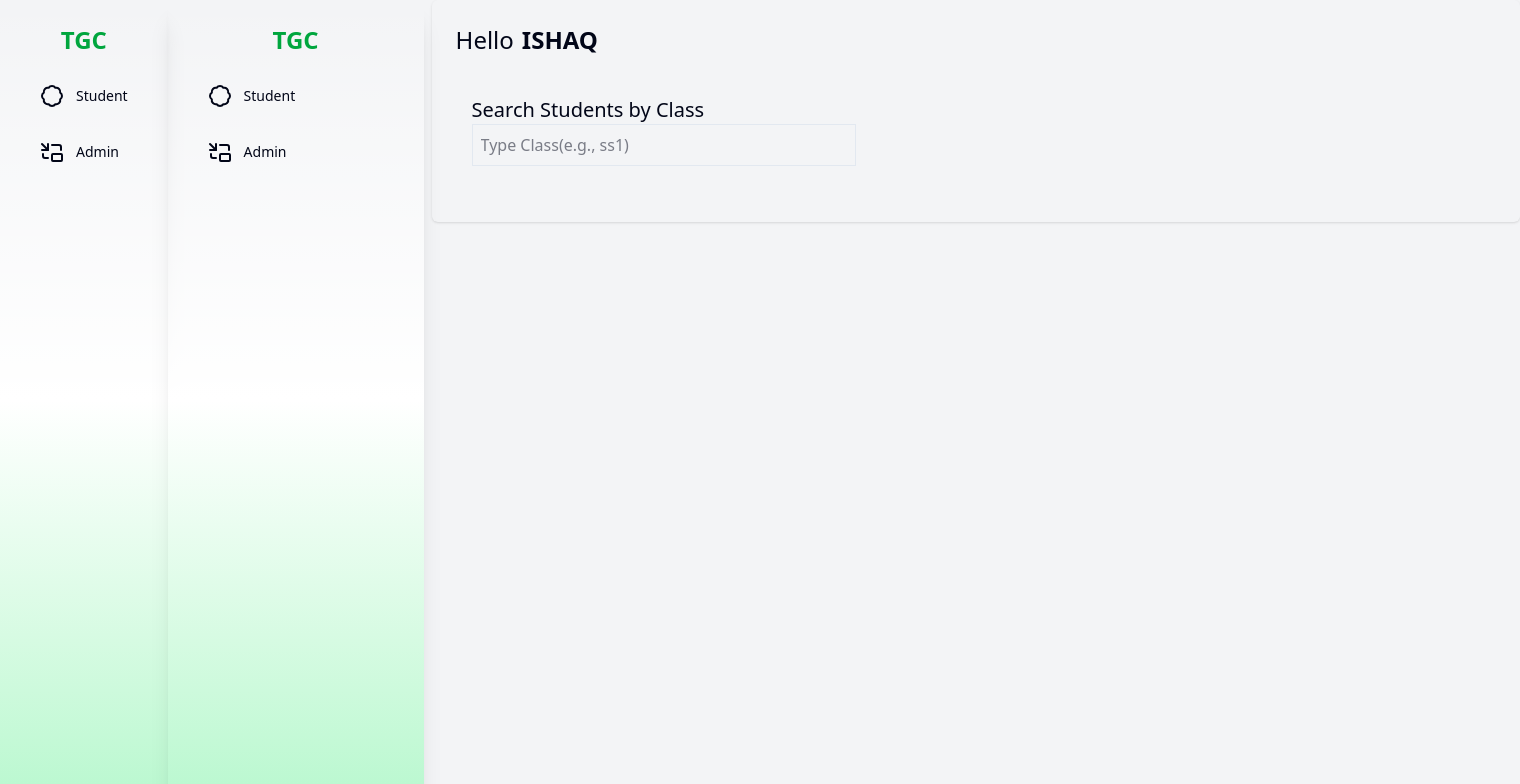
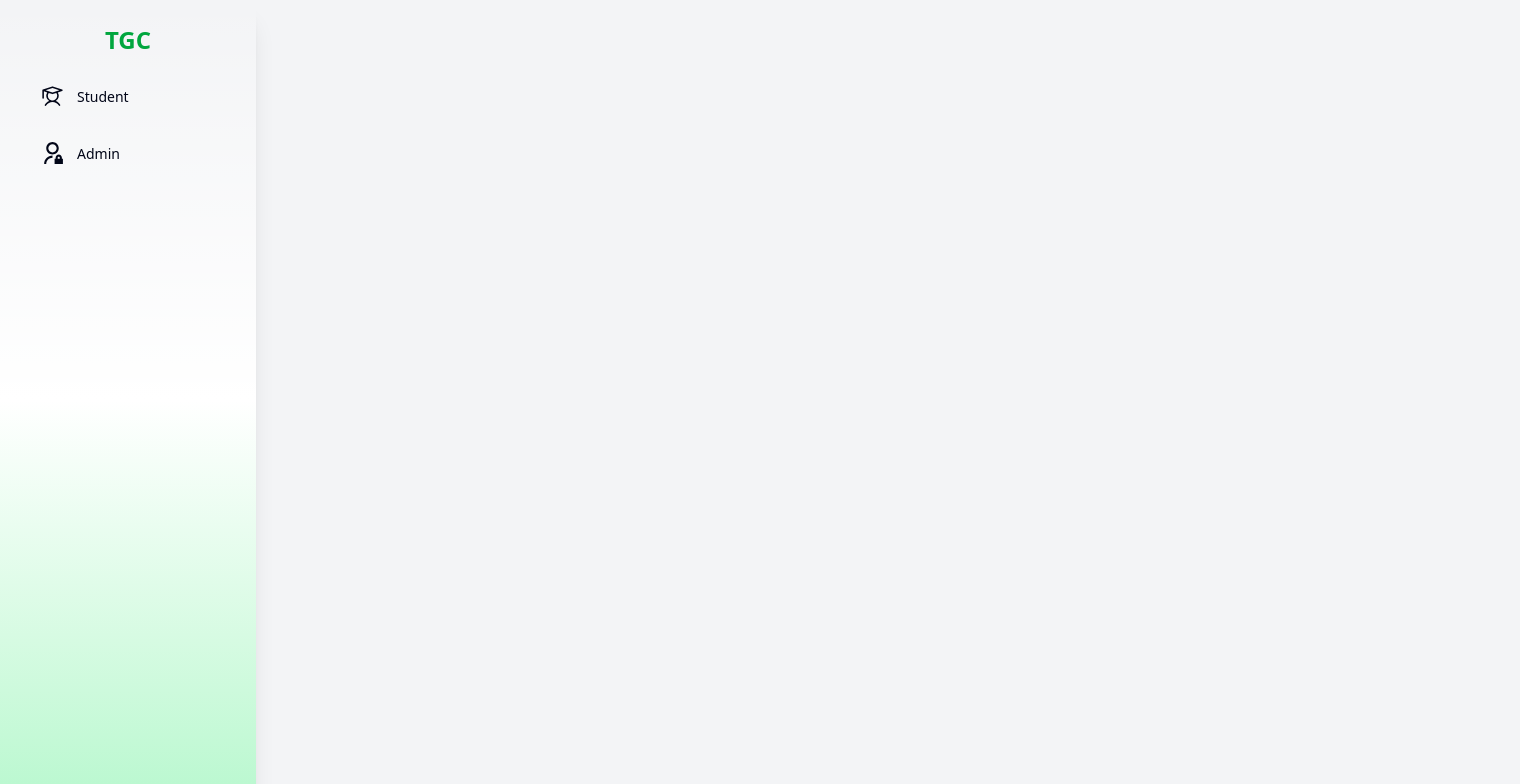
Before and after one commit to Lanslot47/studentsDashboard, a Next.js app: page / in a window 1280 px wide. Shown: the top 784 px of the page, 1520 px wide, since content can reach past the window. Built offline with nearby package versions, Linux system fonts and the light colour scheme.

Commit message:
Changed icons

```diff
--- a/app/Dashbord.tsx
+++ b/app/Dashbord.tsx
@@ -1,10 +1,11 @@
-import { School2 } from "lucide-react";
-import { PictureInPictureIcon } from "lucide-react";
-import { Badge } from "lucide-react";
 import Link from "next/link";
+import { PiStudent } from "react-icons/pi";
+import { MdAdminPanelSettings } from "react-icons/md";
+import { RiAdminFill } from "react-icons/ri";
+import { RiAdminLine } from "react-icons/ri";
 const list = [
-    {id:1, title:'Student', url:'../student', icon:<Badge/>},
-    {id:2, title:'Admin',url:'./admin', icon:<PictureInPictureIcon/>},
+    {id:1, title:'Student', url:'../student', icon:<PiStudent size={25}/>},
+    {id:2, title:'Admin',url:'./admin', icon:<RiAdminLine size={25}/>},
 ]
 const DashboardPage = () => {
     return (
--- a/app/page.tsx
+++ b/app/page.tsx
@@ -4,8 +4,8 @@ import Result from "./demo/page";
 export default function Home() {
   return (
     <div className="flex gap-2">
-      <DashboardPage />
-      <Result />
+      {/* <DashboardPage /> */}
+      {/* <Result /> */}
     </div>
   );
 }
--- a/package.json
+++ b/package.json
@@ -17,6 +17,7 @@
     "next": "15.3.2",
     "react": "^19.0.0",
     "react-dom": "^19.0.0",
+    "react-icons": "^5.5.0",
     "tailwind-merge": "^3.3.0"
   },
   "devDependencies": {
```
Also changed, not shown: 1 other file (tests, documents, lock files or other folders).
